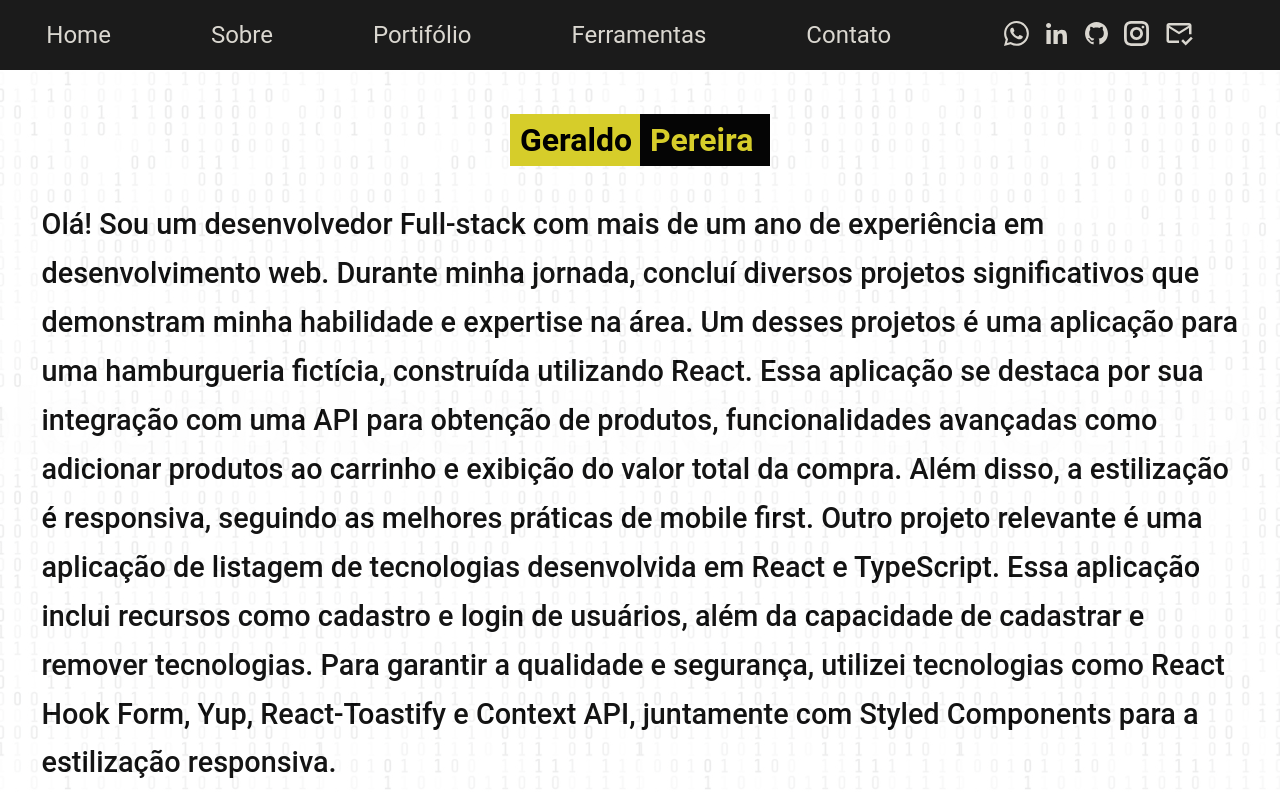
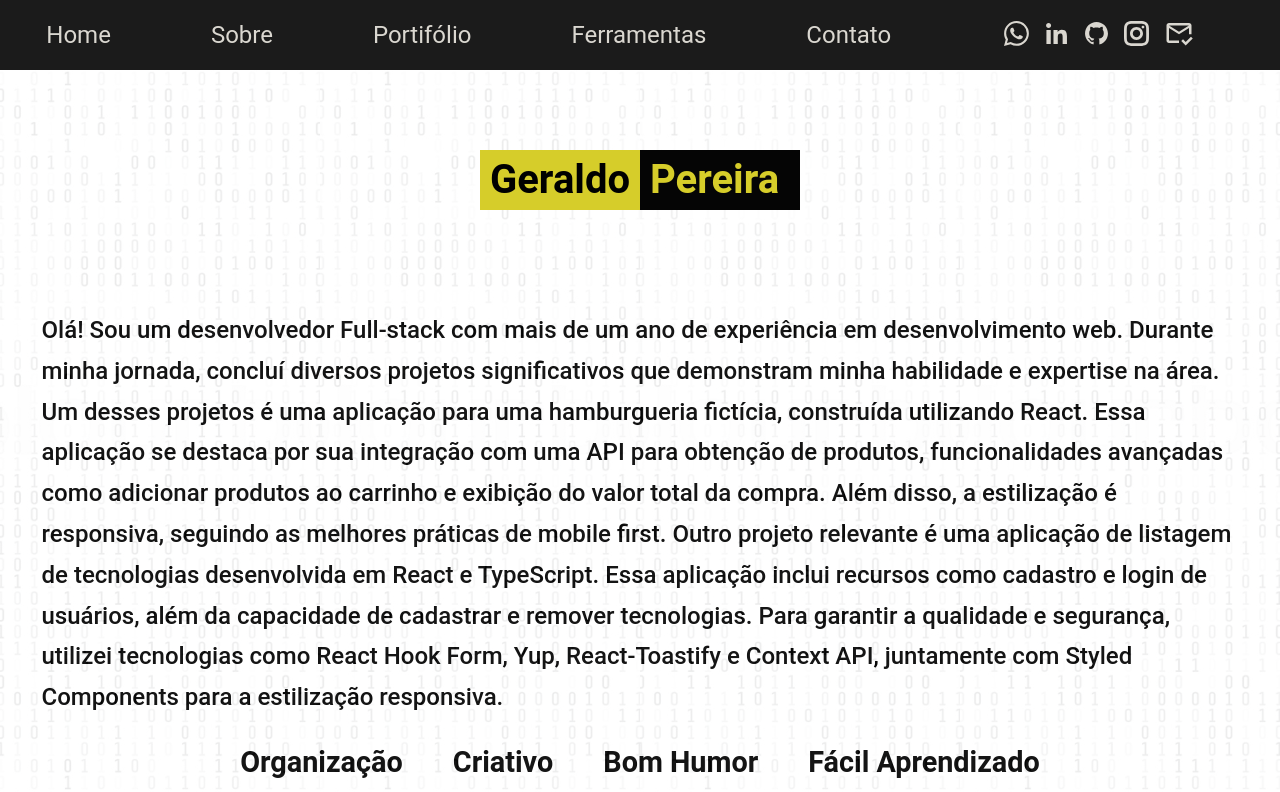
Before and after one commit to Geraldopereirads/potfolio-geraldopereirads-1.0, a React (Vite) app: page /sobre in a window 1280 px wide. Shown: the top 792 px of the page. Built offline with nearby package versions, Linux system fonts and the light colour scheme.

Commit message:
fix: repair Style

```diff
--- a/package.json
+++ b/package.json
@@ -21,8 +21,8 @@
   "devDependencies": {
     "@types/react": "^18.0.0",
     "@types/react-dom": "^18.0.0",
-    "@vitejs/plugin-react": "^1.3.0",
+    "@vitejs/plugin-react": "^4.1.0",
     "typescript": "^4.6.3",
-    "vite": "^2.9.9"
+    "vite": "^4.5.0"
   }
 }
--- a/src/components/header/styleHeader.ts
+++ b/src/components/header/styleHeader.ts
@@ -20,10 +20,8 @@ export const StyleHeader = styled.header`
   }
 
   @media (min-width: 900px) {
-    gap: 60px;
-
     a {
-      font-size: 1.5rem;
+      font-size: 1.3rem;
     }
   }
 
--- a/src/pages/aboutPage/mainAboutPage/mainAboutPage.tsx
+++ b/src/pages/aboutPage/mainAboutPage/mainAboutPage.tsx
@@ -1,5 +1,5 @@
 import { StyleH1, StyleSpanH1One, StyleSpanH1Two } from "@/styles/h1StyleOne";
-import { StyleSobreMain } from "./styleMainAboutPage";
+import { StyleDivMain, StyleSobreMain } from "./styleMainAboutPage";
 import { ListMainAboutPageOne } from "./listMainAboutPageOne/listMainAboutPageOne";
 import { ListMainAboutPageTwo } from "./listMainAboutPageOne/listMainAboutPageTwo";
 
@@ -10,23 +10,23 @@ export const MainAboutPage = () => {
         <StyleSpanH1One>Geraldo</StyleSpanH1One>
         <StyleSpanH1Two>Pereira</StyleSpanH1Two>
       </StyleH1>
-
+      <StyleDivMain>
         <p>
           Olá! Sou um desenvolvedor Full-stack com mais de um ano de experiência
-        em desenvolvimento web. Durante minha jornada, concluí diversos projetos
-        significativos que demonstram minha habilidade e expertise na área. Um
-        desses projetos é uma aplicação para uma hamburgueria fictícia,
-        construída utilizando React. Essa aplicação se destaca por sua
-        integração com uma API para obtenção de produtos, funcionalidades
-        avançadas como adicionar produtos ao carrinho e exibição do valor total
-        da compra. Além disso, a estilização é responsiva, seguindo as melhores
-        práticas de mobile first. Outro projeto relevante é uma aplicação de
-        listagem de tecnologias desenvolvida em React e TypeScript. Essa
-        aplicação inclui recursos como cadastro e login de usuários, além da
-        capacidade de cadastrar e remover tecnologias. Para garantir a qualidade
-        e segurança, utilizei tecnologias como React Hook Form, Yup,
-        React-Toastify e Context API, juntamente com Styled Components para a
-        estilização responsiva.
+          em desenvolvimento web. Durante minha jornada, concluí diversos
+          projetos significativos que demonstram minha habilidade e expertise na
+          área. Um desses projetos é uma aplicação para uma hamburgueria
+          fictícia, construída utilizando React. Essa aplicação se destaca por
+          sua integração com uma API para obtenção de produtos, funcionalidades
+          avançadas como adicionar produtos ao carrinho e exibição do valor
+          total da compra. Além disso, a estilização é responsiva, seguindo as
+          melhores práticas de mobile first. Outro projeto relevante é uma
+          aplicação de listagem de tecnologias desenvolvida em React e
+          TypeScript. Essa aplicação inclui recursos como cadastro e login de
+          usuários, além da capacidade de cadastrar e remover tecnologias. Para
+          garantir a qualidade e segurança, utilizei tecnologias como React Hook
+          Form, Yup, React-Toastify e Context API, juntamente com Styled
+          Components para a estilização responsiva.
         </p>
         <ListMainAboutPageOne />
         <img
@@ -40,12 +40,13 @@ export const MainAboutPage = () => {
           utilizando tecnologias de ponta, como TypeScript, Zod, PostgreSQL,
           TypeORM, PG e PG-Format. Essa API permite realizar operações de CRUD
           completo de filmes, demonstrando minha competência na construção de
-        sistemas robustos e escaláveis. Estou sempre em busca de novos desafios
-        no desenvolvimento web e estou animado para continuar contribuindo com
-        meu conhecimento e habilidades em projetos futuros. Se você busca um
-        profissional com paixão pelo desenvolvimento web, estou à disposição
-        para colaborar em sua próxima empreitada.{" "}
+          sistemas robustos e escaláveis. Estou sempre em busca de novos
+          desafios no desenvolvimento web e estou animado para continuar
+          contribuindo com meu conhecimento e habilidades em projetos futuros.
+          Se você busca um profissional com paixão pelo desenvolvimento web,
+          estou à disposição para colaborar em sua próxima empreitada.{" "}
         </p>
+      </StyleDivMain>
     </StyleSobreMain>
   );
 };
--- a/src/pages/aboutPage/mainAboutPage/styleMainAboutPage.ts
+++ b/src/pages/aboutPage/mainAboutPage/styleMainAboutPage.ts
@@ -17,46 +17,36 @@ export const StyleSobreMain = styled.main`
     line-height: 135%;
     font-weight: 500;
 
-    font-size: 1.2rem;
+    font-size: 1rem;
 
     max-width: 95%;
   }
 
   @media (min-width: 400px) {
     p {
-      line-height: 150%;
-      font-size: 1.25rem;
-    }
-  }
-  @media (min-width: 450px) {
-    p {
-      line-height: 150%;
-      font-size: 1.3rem;
+      line-height: 170%;
+      font-size: 1.2rem;
     }
   }
 
   @media (min-width: 500px) {
     p {
-      line-height: 150%;
-      font-size: 1.5rem;
-    }
-  }
-
-  @media (min-width: 700px) {
-    p {
-      line-height: 150%;
-      font-size: 1.65rem;
+      line-height: 170%;
+      font-size: 1.3rem;
     }
   }
 
   @media (min-width: 900px) {
     p {
       line-height: 170%;
-      font-size: 1.8rem;
+      font-size: 1.5rem;
     }
   }
+`;
 
-  @media (min-width: 1300px) {
-    gap: 50px;
-  }
+export const StyleDivMain = styled.div`
+  display: flex;
+  flex-direction: column;
+  align-items: center;
+  gap: 30px;
 `;
--- a/src/styles/h1StyleOne.ts
+++ b/src/styles/h1StyleOne.ts
@@ -8,18 +8,23 @@ export const StyleH1 = styled.h1`
   justify-content: center;
   align-items: center;
 
-  margin-top: 30px;
+  margin: 70px 0px 70px 0px;
 `;
 
 export const StyleSpanH1One = styled.span`
   background-color: var(--primary-color);
   padding: 10px 15px 10px 10px;
   font-weight: bold;
-  font-size: 2rem;
+  font-size: 2.2rem;
 
-  width: 130px;
+  width: 140px;
 
   z-index: 1;
+
+  @media (min-width: 900px) {
+    font-size: 2.5rem;
+    width: 160px;
+  }
 `;
 
 export const StyleSpanH1Two = styled.span`
@@ -27,9 +32,13 @@ export const StyleSpanH1Two = styled.span`
   color: var(--primary-color);
   padding: 10px;
   font-weight: bold;
-  font-size: 2rem;
+  font-size: 2.2rem;
 
-  width: 130px;
+  width: 140px;
 
   z-index: 1;
+  @media (min-width: 900px) {
+    font-size: 2.5rem;
+    width: 160px;
+  }
 `;
--- a/vite.config.ts
+++ b/vite.config.ts
@@ -1,10 +1,18 @@
-import { defineConfig } from 'vite'
-import react from '@vitejs/plugin-react'
+import { defineConfig } from "vite";
+import react from "@vitejs/plugin-react";
 
 // https://vitejs.dev/config/
 export default defineConfig({
   plugins: [react()],
   resolve: {
-    alias: [{ find: '@', replacement: '/src' }],
-   },
-})
+    alias: [{ find: "@", replacement: "/src" }],
+  },
+  build: {
+    rollupOptions: {
+      input: "src/main.ts",
+    },
+  },
+  optimizeDeps: {
+    include: ["react", "react-dom"],
+  },
+});
```
Also changed, not shown: 1 other file (tests, documents, lock files or other folders). Lines whose indentation alone changed are shown as unchanged.
